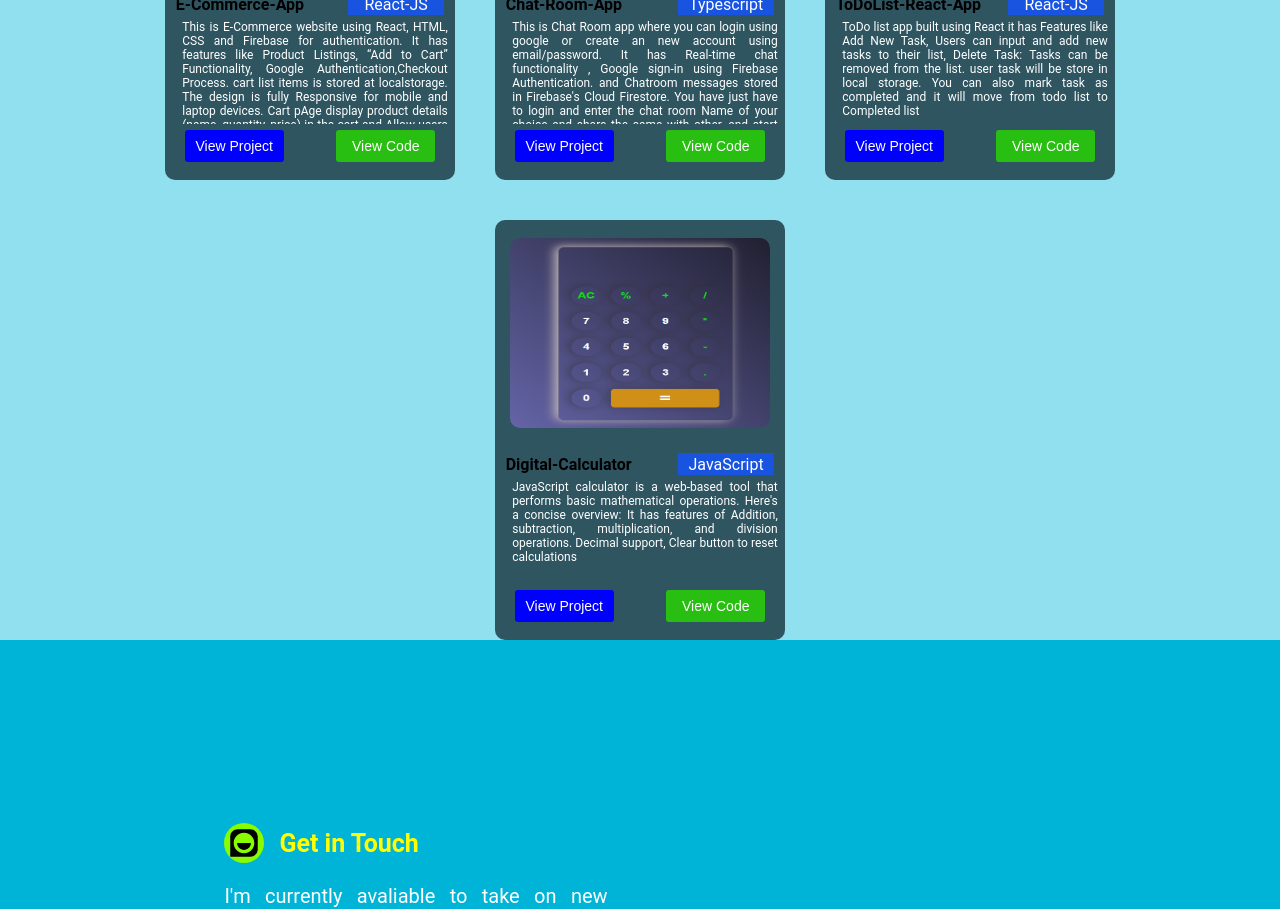
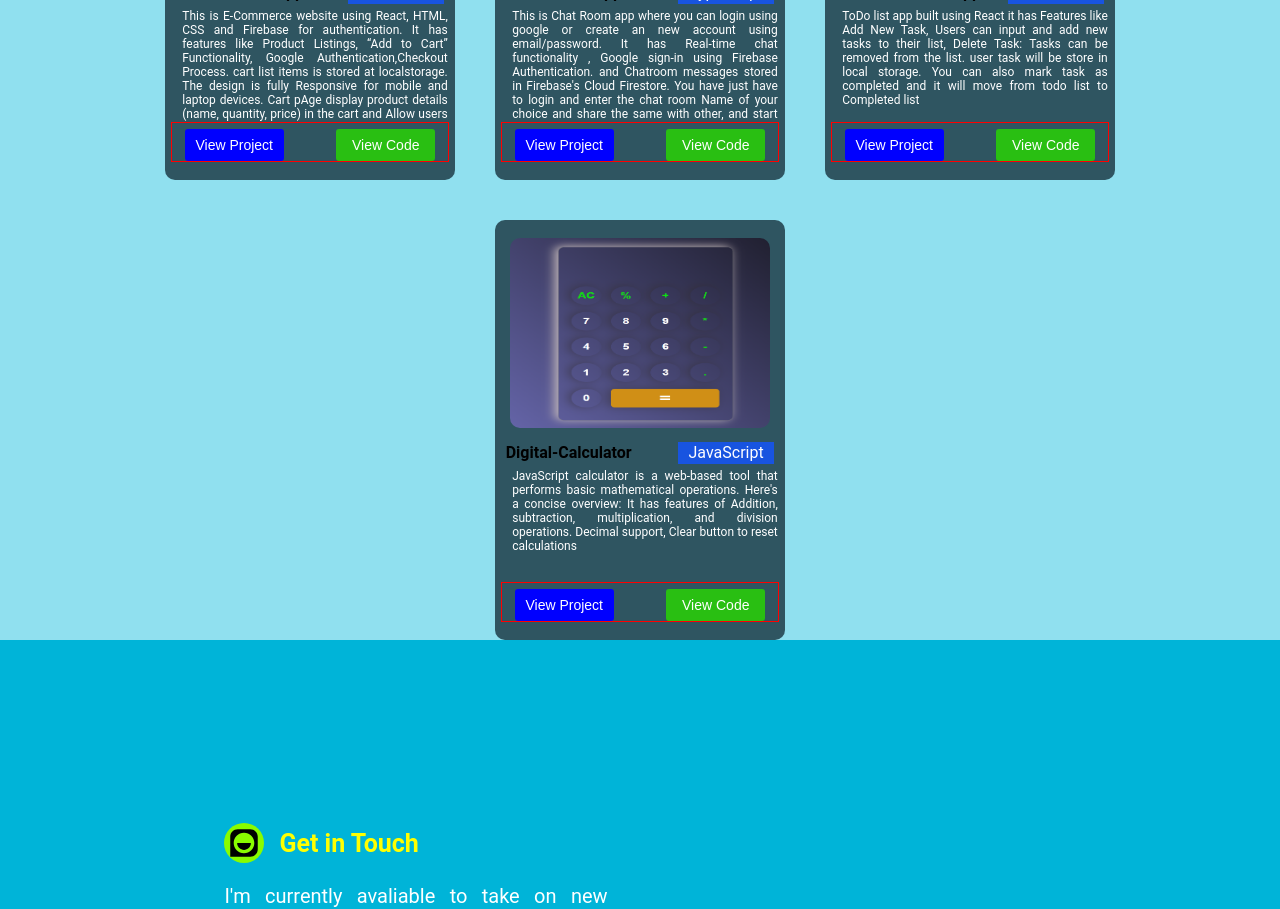
Before and after one commit to iamdeepak123/portfoliosite, a React (Create React App) app: page / in a window 1280 px wide. Shown: the part 2080-2989 px from the top of the page. Built offline with nearby package versions, Linux system fonts and the light colour scheme; grey boxes are pictures that could not be loaded.

Commit message:
added update

```diff
--- a/src/index.css
+++ b/src/index.css
@@ -1380,6 +1380,7 @@ img {
     justify-content: end;
     align-items: center;
     flex-direction: column;
+
     /* border-bottom-left-radius: 10px;
     border-bottom-right-radius: 10px; */
 }
@@ -1387,10 +1388,10 @@ img {
 .card_btn {
     display: flex;
     justify-content: space-between;
-    align-items: center;
+    align-items: end;
     width: 100%;
     height: 20%;
-    /* border: 1px solid red; */
+    border: 1px solid red;
 
 }
 
@@ -1437,13 +1438,14 @@ img {
     width: 100%;
     padding: 0px;
     margin: 0px;
-    height: 55%;
+    height: 60%;
     color: white;
     font-size: 12px;
     overflow-y: auto;
     padding-left: 10px;
     text-align: justify;
     box-sizing: border-box;
+
     /* border: 1px solid red; */
 }
 
```
